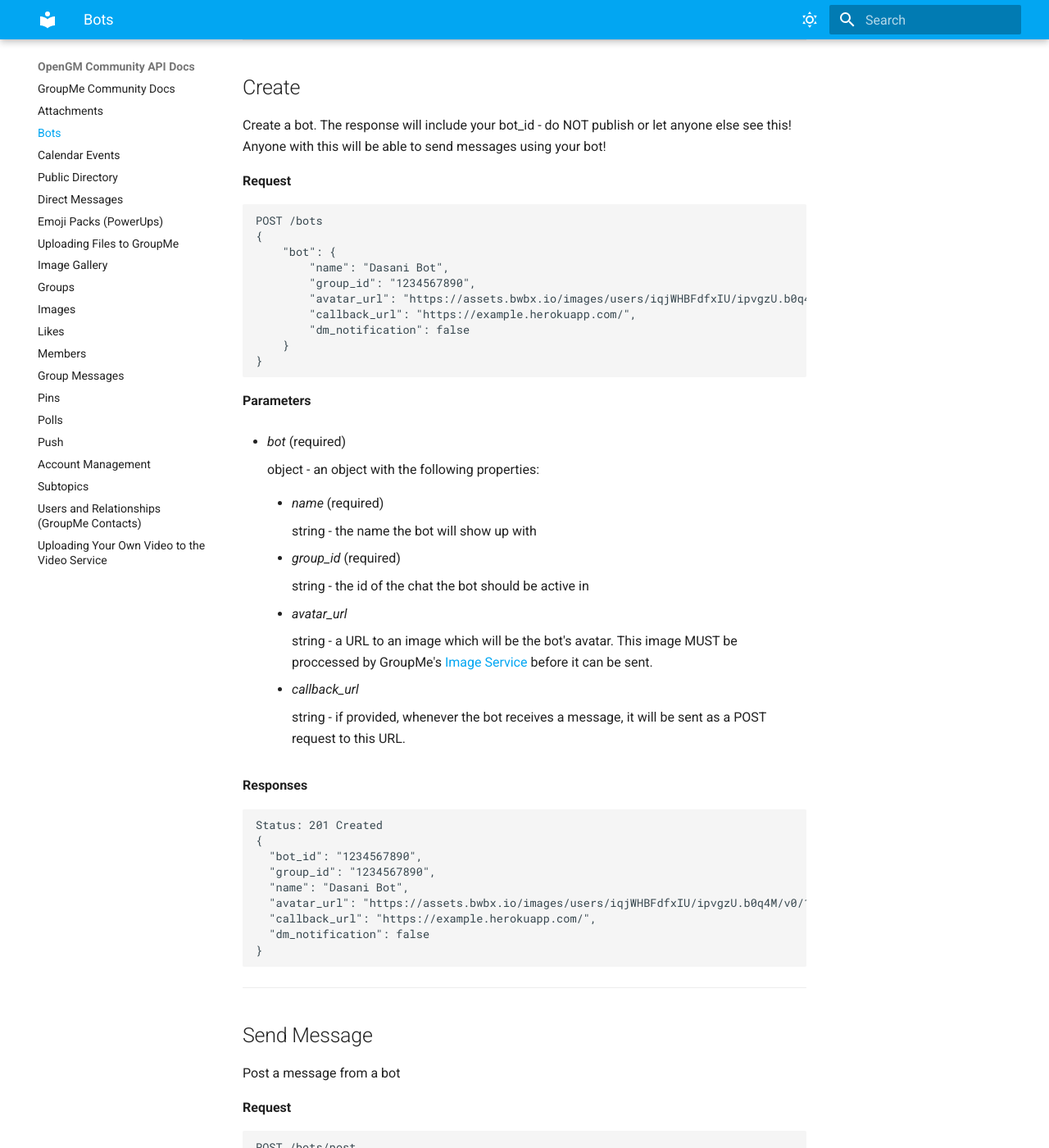
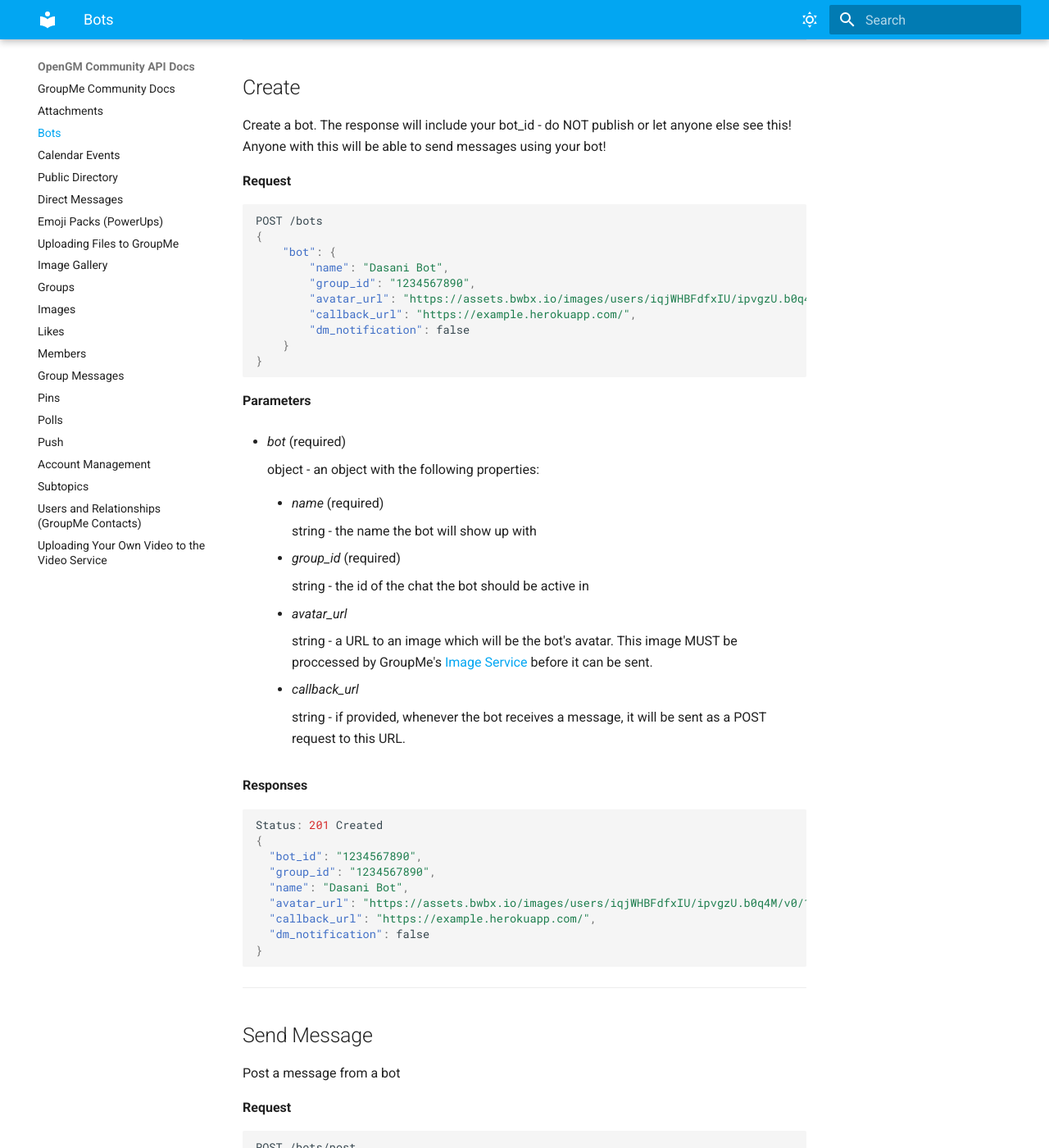
Before and after one commit to groupme-js/GroupMeCommunityDocs, an MkDocs documentation site: the page built from docs/bots.md, in a window 1280 px wide and 1400 px high, scrolled down 1438 px. Shown: the whole window at 82% size. Built offline with MkDocs 1.6.1 and Material for MkDocs 9.7.7, drawn with Linux system fonts in a browser that asks for light colours; some of the changed text lies outside the part shown.

Commit message:
Update bots.md
added json highlighting

````diff
--- a/docs/bots.md
+++ b/docs/bots.md
@@ -7,7 +7,7 @@
 
 Finally, all responses are wrapped in a response envelope of the following form:
 
-```
+```json
 {
   "response": {
     "id": "12345",
@@ -48,7 +48,7 @@
 Create a bot. The response will include your bot_id - do NOT publish or let anyone else see this! Anyone with this will be able to send messages using your bot!
 
 **Request**
-```
+```json
 POST /bots
 {
 	"bot": {
@@ -84,7 +84,7 @@
 		string - if provided, whenever the bot receives a message, it will be sent as a POST request to this URL.
 
 **Responses**
-```
+```json
 Status: 201 Created
 {
   "bot_id": "1234567890",
@@ -103,7 +103,7 @@
 Post a message from a bot
 
 **Request**
-```
+```json
 POST /bots/post
 {
 	"bot_id": "1234567890",
@@ -134,7 +134,7 @@
 	For more information on types of attachments and how to send them, check out the [attachments documentation](attachments.md)
 
 **Responses**
-```
+```json
 Status: 201 Created
 ```
 
@@ -145,11 +145,12 @@
 List bots that you have created. The response will include multiple `bot_id`s - do NOT publish these or let anyone else see these! Anyone with this will be able to send messages using your bot!
 
 **Request**
-
-`GET /bots`
+```json
+GET /bots
+```
 
 **Responses**
-```
+```json
 Status: 200 OK
 [
   {
@@ -170,14 +171,15 @@
 Remove a bot that you have created
 
 **Request**
-
-`POST /bots/destroy`
+```json
+POST /bots/destroy
+```
 
 **Parameters**
 
 * *bot_id* (required)
 
 **Responses**
-```
+```json
 Status: 200 OK
 ```
````
